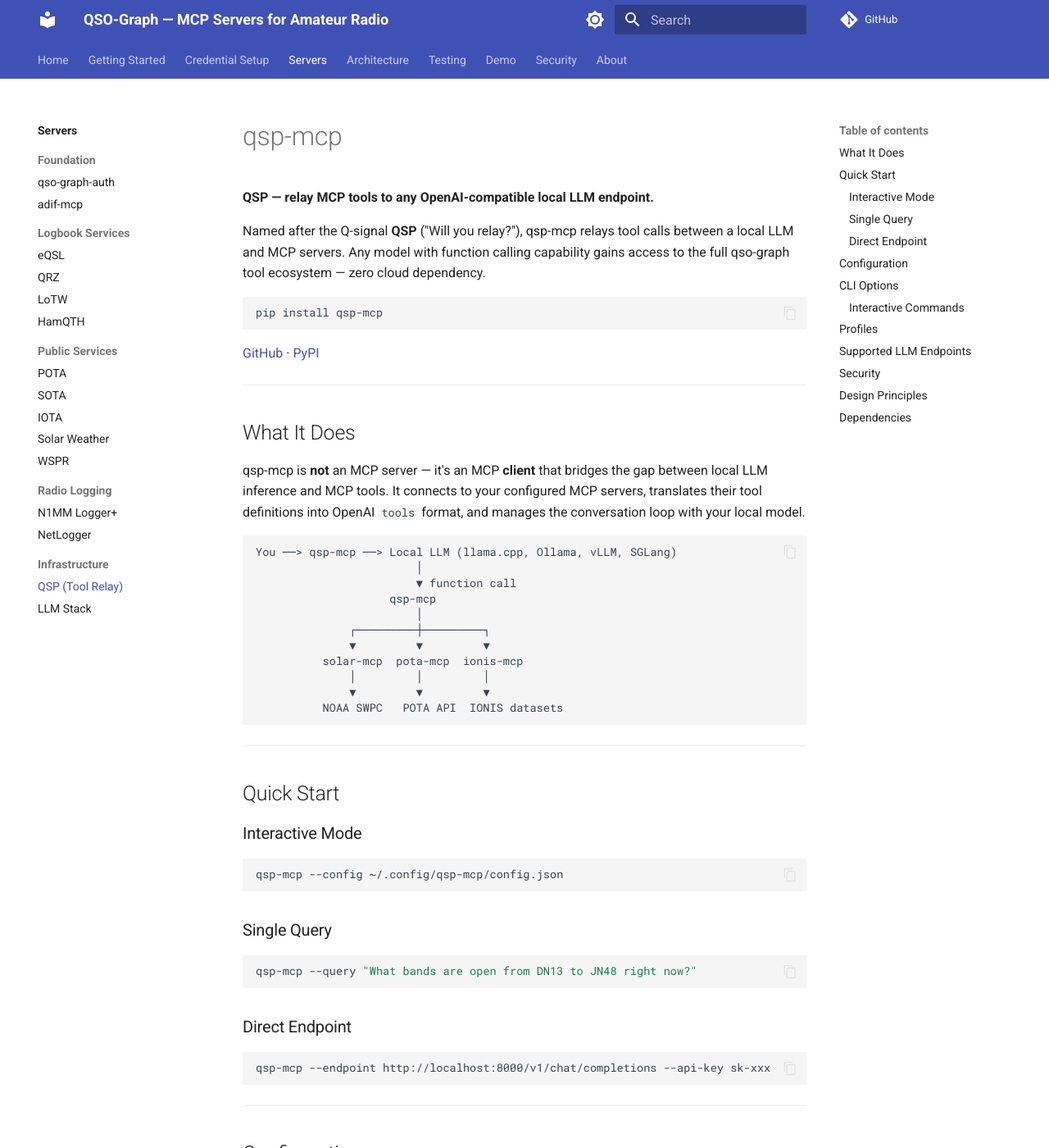
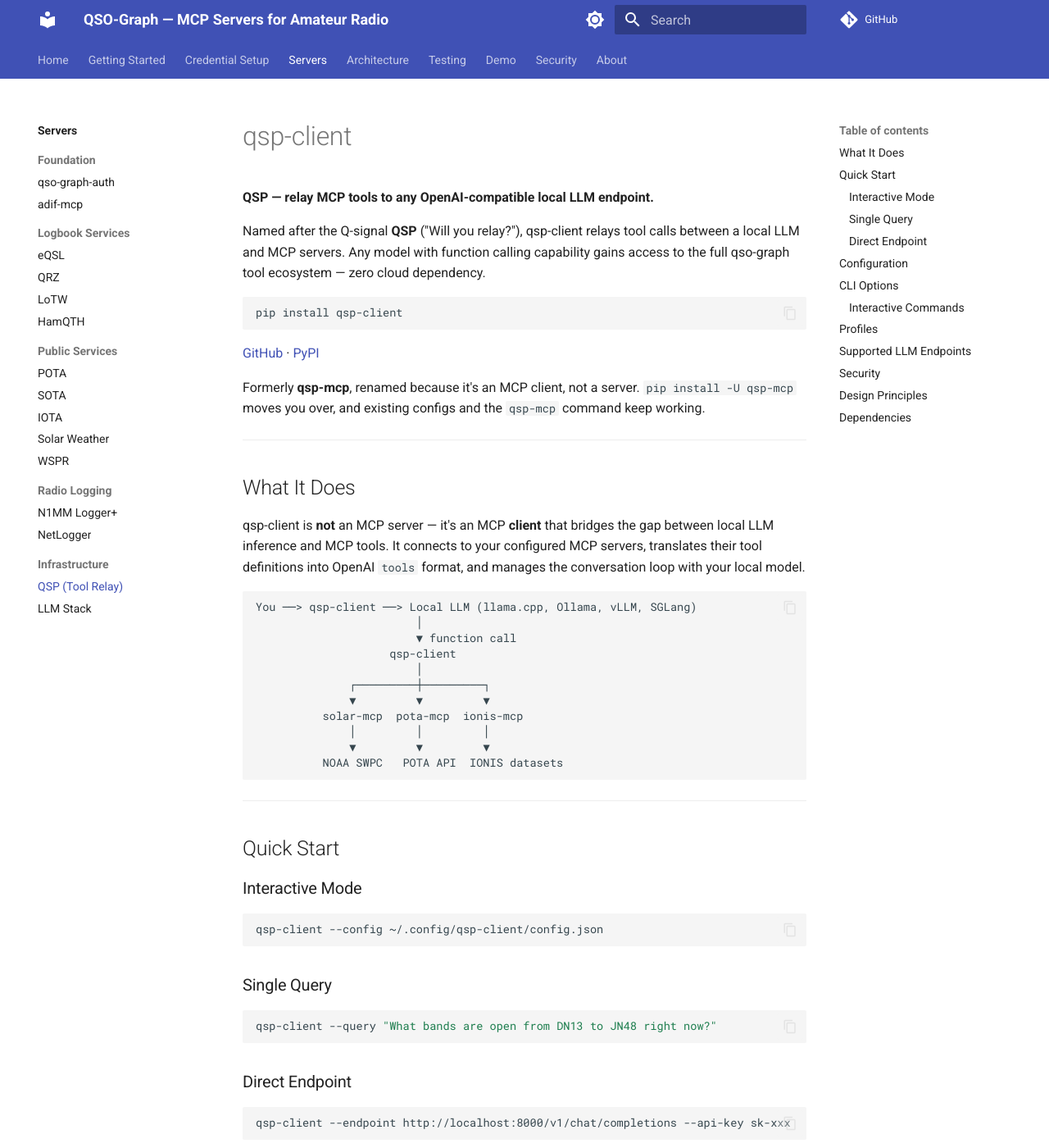
Before and after one commit to qso-graph/qso-graph.github.io, an MkDocs documentation site: the page built from docs/servers/qsp-client.md, in a window 1280 px wide and 1400 px high. Shown: the whole window at 82% size. Built offline with MkDocs 1.6.1 and Material for MkDocs 9.7.7, drawn with Linux system fonts in a browser that asks for light colours; comment, search, counter and statistics services are not loaded; some of the changed text lies outside the part shown.

Commit message:
qsp-mcp is now qsp-client
- Page renamed to servers/qsp-client.md, with a redirect from the old URL
  (mkdocs-redirects, already in requirements) and a 'formerly qsp-mcp' note
- Home, overview, n1mm page and llms.txt use the new name
- Collector: both names are clients; a server in the org that isn't on PyPI yet
  (the window between the rename's merge and its release) is skipped, not a
  crash; a page that names it still fails the build

Co-Authored-By: Claude Opus 5.5 <noreply@anthropic.com>

````diff
--- a/docs/llms.txt
+++ b/docs/llms.txt
@@ -30,7 +30,7 @@
 
 ## Infrastructure
 
-- [qsp-mcp](https://qso-graph.io/servers/qsp-mcp/): QSP relay — MCP tools for any OpenAI-compatible local LLM.
+- [qsp-client](https://qso-graph.io/servers/qsp-client/): QSP relay (formerly qsp-mcp) — an MCP client that gives any OpenAI-compatible local LLM the qso-graph tools.
 
 ## Documentation
 
--- a/docs/servers/qsp-mcp.md
+++ b/docs/servers/qsp-client.md
@@ -1,26 +1,28 @@
-# qsp-mcp
+# qsp-client
 
 **QSP — relay MCP tools to any OpenAI-compatible local LLM endpoint.**
 
-Named after the Q-signal **QSP** ("Will you relay?"), qsp-mcp relays tool calls between a local LLM and MCP servers. Any model with function calling capability gains access to the full qso-graph tool ecosystem — zero cloud dependency.
+Named after the Q-signal **QSP** ("Will you relay?"), qsp-client relays tool calls between a local LLM and MCP servers. Any model with function calling capability gains access to the full qso-graph tool ecosystem — zero cloud dependency.
 
 ```bash
-pip install qsp-mcp
+pip install qsp-client
 ```
 
-[GitHub](https://github.com/qso-graph/qsp-mcp) · [PyPI](https://pypi.org/project/qsp-mcp/)
+[GitHub](https://github.com/qso-graph/qsp-client) · [PyPI](https://pypi.org/project/qsp-client/)
+
+Formerly **qsp-mcp**, renamed because it's an MCP client, not a server. `pip install -U qsp-mcp` moves you over, and existing configs and the `qsp-mcp` command keep working.
 
 ---
 
 ## What It Does
 
-qsp-mcp is **not** an MCP server — it's an MCP **client** that bridges the gap between local LLM inference and MCP tools. It connects to your configured MCP servers, translates their tool definitions into OpenAI `tools` format, and manages the conversation loop with your local model.
+qsp-client is **not** an MCP server — it's an MCP **client** that bridges the gap between local LLM inference and MCP tools. It connects to your configured MCP servers, translates their tool definitions into OpenAI `tools` format, and manages the conversation loop with your local model.
 
 ```
-You ──> qsp-mcp ──> Local LLM (llama.cpp, Ollama, vLLM, SGLang)
+You ──> qsp-client ──> Local LLM (llama.cpp, Ollama, vLLM, SGLang)
                         │
                         ▼ function call
-                    qsp-mcp
+                    qsp-client
                         │
               ┌─────────┼─────────┐
               ▼         ▼         ▼
@@ -37,26 +39,26 @@ You ──> qsp-mcp ──> Local LLM (llama.cpp, Ollama, vLLM, SGLang)
 ### Interactive Mode
 
 ```bash
-qsp-mcp --config ~/.config/qsp-mcp/config.json
+qsp-client --config ~/.config/qsp-client/config.json
 ```
 
 ### Single Query
 
 ```bash
-qsp-mcp --query "What bands are open from DN13 to JN48 right now?"
+qsp-client --query "What bands are open from DN13 to JN48 right now?"
 ```
 
 ### Direct Endpoint
 
 ```bash
-qsp-mcp --endpoint http://localhost:8000/v1/chat/completions --api-key sk-xxx
+qsp-client --endpoint http://localhost:8000/v1/chat/completions --api-key sk-xxx
 ```
 
 ---
 
 ## Configuration
 
-The config format is **Claude Desktop compatible** — copy your existing `mcpServers` block directly. The `bridge` section is qsp-mcp specific.
+The config format is **Claude Desktop compatible** — copy your existing `mcpServers` block directly. The `bridge` section is qsp-client specific.
 
 ```json
 {
@@ -101,7 +103,7 @@ The config format is **Claude Desktop compatible** — copy your existing `mcpSe
 }
 ```
 
-Default config location: `~/.config/qsp-mcp/config.json`
+Default config location: `~/.config/qsp-client/config.json`
 
 ---
 
@@ -140,7 +142,7 @@ Profiles limit which servers and tools are available per session, reducing conte
 | `propagation` | ionis, solar, wspr | Propagation analysis — conditions, forecasts |
 | `full` | All servers | Everything available |
 
-Select a profile: `qsp-mcp --profile contest`
+Select a profile: `qsp-client --profile contest`
 
 ---
 
@@ -160,7 +162,7 @@ Any endpoint implementing the OpenAI chat completions API with function calling:
 ## Security
 
 - **Write protection**: Write-capable tools are disabled by default. Use `--enable-writes` to opt in per session.
-- **Credential isolation**: Credentials stay inside MCP servers (OS keyring). qsp-mcp never sees or handles credentials for external services.
+- **Credential isolation**: Credentials stay inside MCP servers (OS keyring). qsp-client never sees or handles credentials for external services.
 - **No subprocess**: No shell execution, no eval, no command injection surface.
 - **Audit log**: Every tool call is logged with timestamp, tool name, and result status.
 
@@ -168,13 +170,13 @@ Any endpoint implementing the OpenAI chat completions API with function calling:
 
 ## Design Principles
 
-qsp-mcp is a **strict, stateless pipe**:
+qsp-client is a **strict, stateless pipe**:
 
 - No caching, no shared state, no health polling
 - All state lives in MCP servers
 - All inference optimization lives in the inference server (prefix caching, KV-cache)
-- MCP servers handle their own degradation — qsp-mcp passes results blindly
-- Multiple qsp-mcp instances can point at a single inference server
+- MCP servers handle their own degradation — qsp-client passes results blindly
+- Multiple qsp-client instances can point at a single inference server
 
 ---
 
--- a/main.py
+++ b/main.py
@@ -47,7 +47,7 @@ def _macros(servers: dict) -> dict:
         return ", ".join(f"`{t}`" for t in server(package)["tools"])
 
     def server_count() -> int:
-        """MCP servers (not clients such as qsp-mcp)."""
+        """MCP servers (not clients such as qsp-client)."""
         return sum(1 for s in servers.values() if s["kind"] == "server")
 
     def tool_total() -> int:
--- a/mkdocs.yml
+++ b/mkdocs.yml
@@ -51,6 +51,9 @@ plugins:
   - search
   # Versions and tool counts come from data/servers.json (scripts/collect_servers.py).
   # Only pages with `render_macros: true` in their front matter are rendered.
+  - redirects:
+      redirect_maps:
+        servers/qsp-mcp.md: servers/qsp-client.md  # renamed 2026-09-28
   - macros:
       render_by_default: false
       on_undefined: strict
@@ -89,7 +92,7 @@ nav:
       - N1MM Logger+: servers/n1mm-mcp.md
       - NetLogger: servers/netlogger-mcp.md
     - Infrastructure:
-      - QSP (Tool Relay): servers/qsp-mcp.md
+      - QSP (Tool Relay): servers/qsp-client.md
       - LLM Stack: servers/llm-stack.md
   - Architecture: architecture.md
   - Testing: testing.md
````
Also changed, not shown: docs/index.md (+2 -2 lines), docs/servers/index.md (+2 -2 lines), docs/servers/n1mm-mcp.md (+1 -1 lines), 1 other file.
